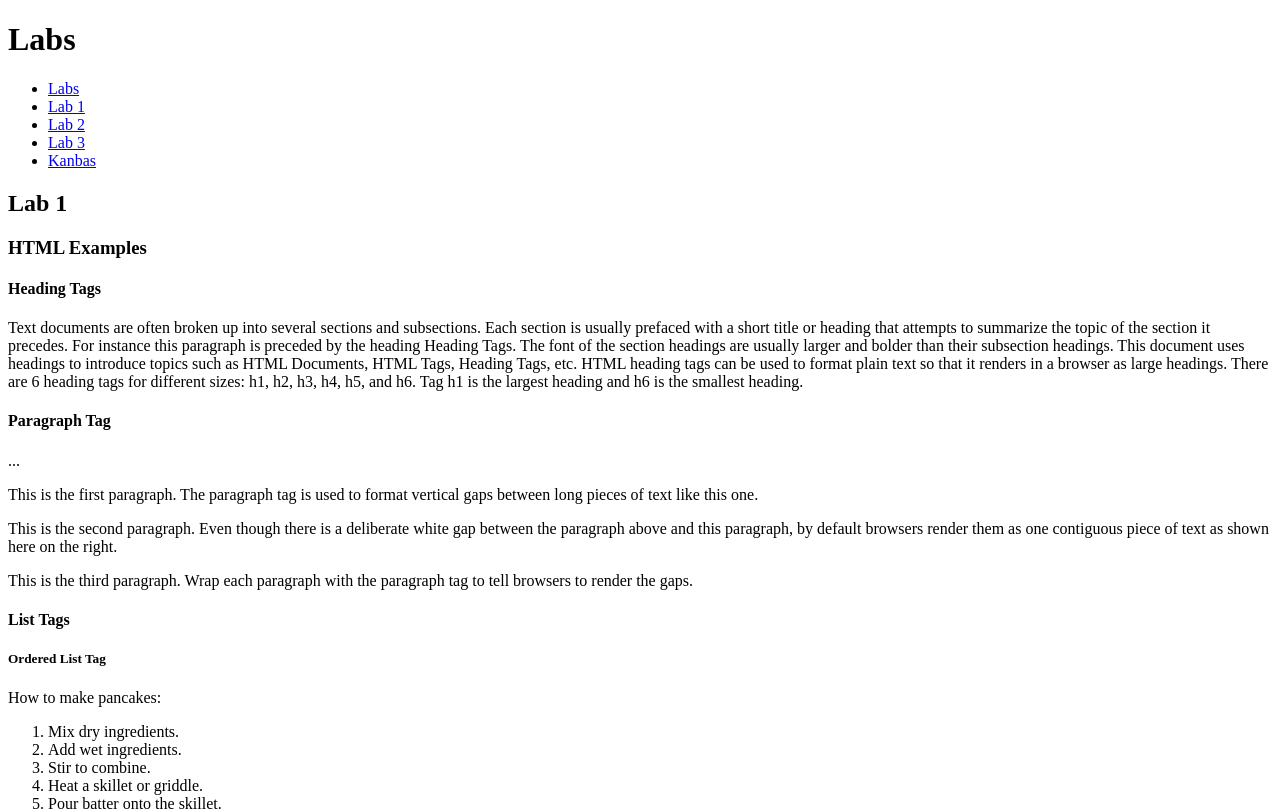
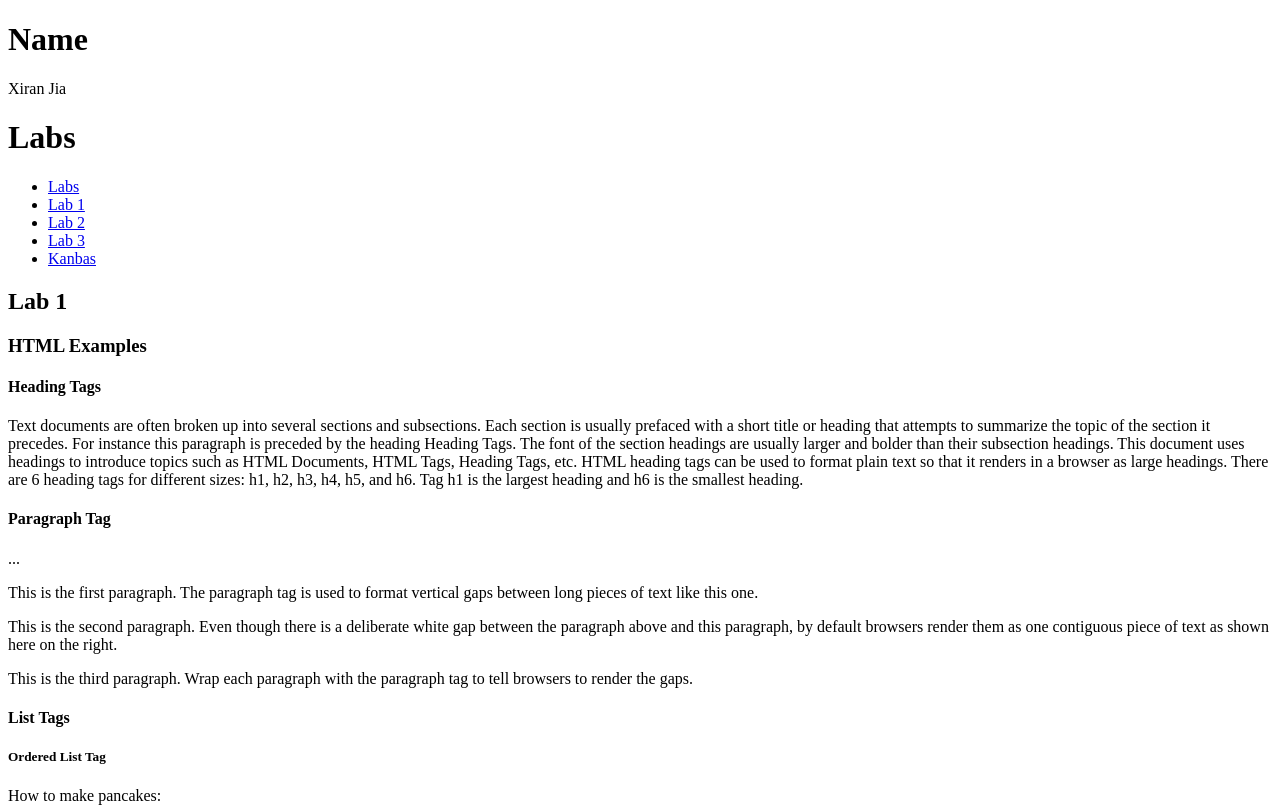
Before and after one commit to JessicaIsSoCute/kanbas-react-web-app, a React (Create React App) app: page /#/Labs/Lab1 in a window 1280 px wide. Shown: the top 811 px of the page. Built offline with nearby package versions, Linux system fonts and the light colour scheme.

Commit message:
review done
Change-Id: Ib809b92a7712664e78ba9689b853f67da92545f9

```diff
--- a/src/Labs/Lab1/index.tsx
+++ b/src/Labs/Lab1/index.tsx
@@ -266,8 +266,7 @@
             Please
             <a href="https://www.lipsum.com">click here</a>
             to get dummy text<br/>
-            <a href="https://github.com/JessicaIsSoCute/kanbas-react-web-app">my github repo</a>
-            {/* copy rest of form elements here  */}
+            <a id="wd-github" href="https://github.com/JessicaIsSoCute/kanbas-react-web-app">my github repo</a>
           </form>
         </div>
       </div>
--- a/src/Labs/index.tsx
+++ b/src/Labs/index.tsx
@@ -7,6 +7,8 @@
 export default function Labs() {
   return (
     <div>
+      <h1>Name</h1>
+      Xiran Jia
       <h1>Labs</h1>
       <TOC />
       <Routes>
```
